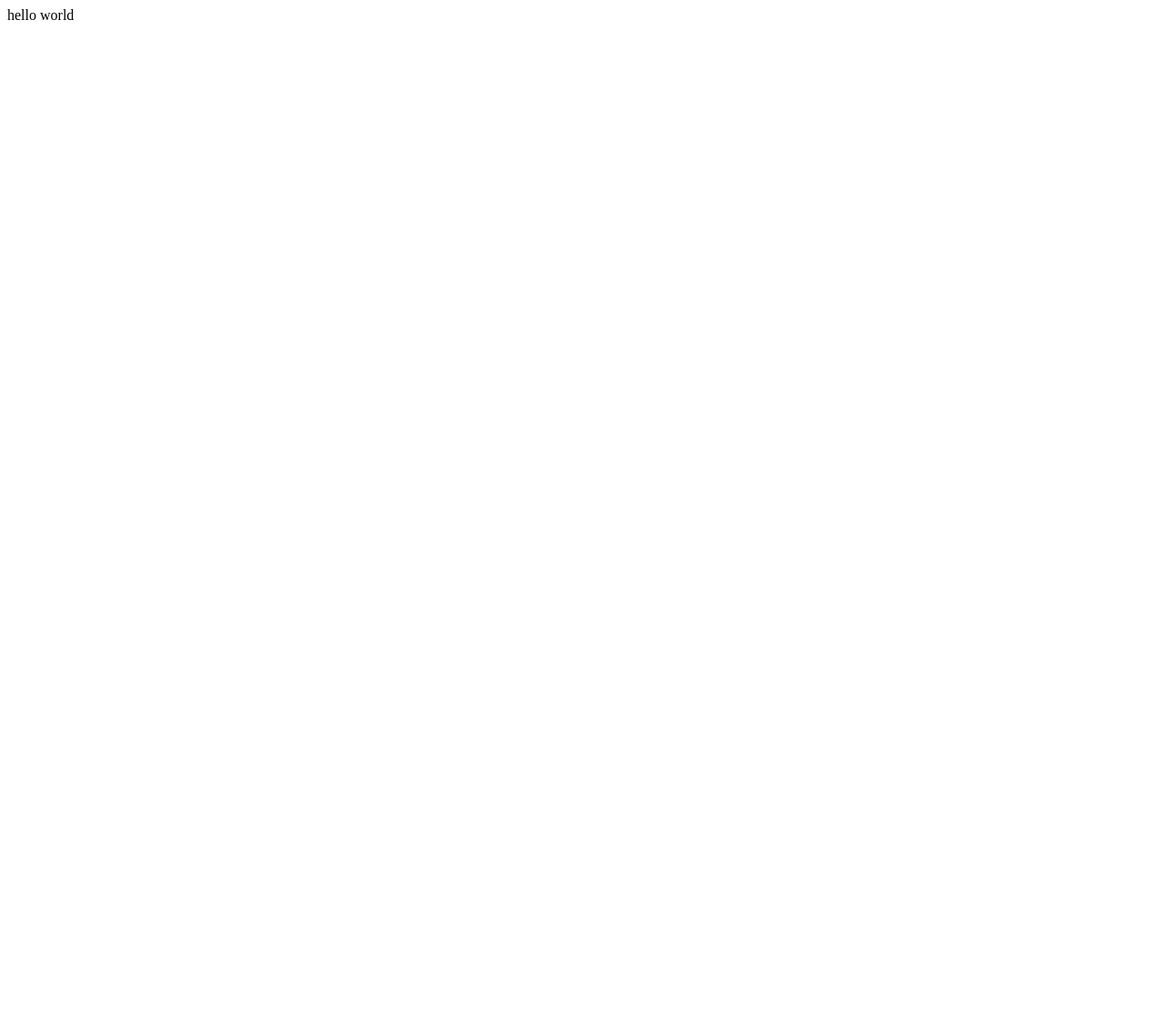
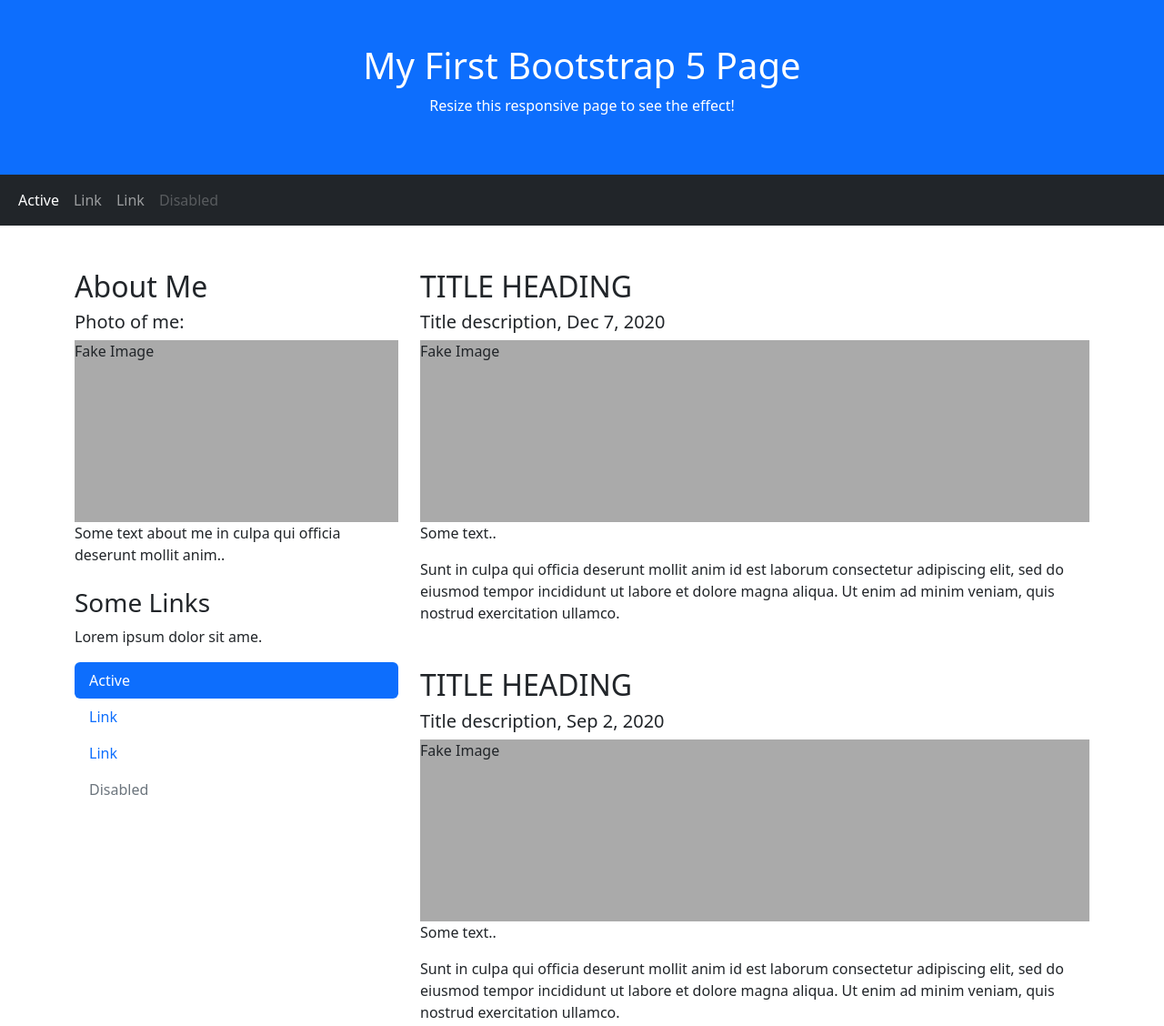
Before and after one commit to johnczontos/johnczontos.github.io, a plain HTML site: page index.html in a window 1280 px wide. Shown: the top 1128 px of the page at 91% size. Before the commit the page ends 800 px from the top, so only its background shows below. Drawn offline with nearby package versions, Linux system fonts and the light colour scheme.

Commit message:
bootstrap

```diff
--- a/index.html
+++ b/index.html
@@ -1 +1,88 @@
-hello world
+<!DOCTYPE html>
+<html lang="en">
+<head>
+  <title>Bootstrap 5 Website Example</title>
+  <meta charset="utf-8">
+  <meta name="viewport" content="width=device-width, initial-scale=1">
+  <link href="https://cdn.jsdelivr.net/npm/bootstrap@5.2.3/dist/css/bootstrap.min.css" rel="stylesheet">
+  <script src="https://cdn.jsdelivr.net/npm/bootstrap@5.2.3/dist/js/bootstrap.bundle.min.js"></script>
+  <style>
+  .fakeimg {
+    height: 200px;
+    background: #aaa;
+  }
+  </style>
+</head>
+<body>
+
+<div class="p-5 bg-primary text-white text-center">
+  <h1>My First Bootstrap 5 Page</h1>
+  <p>Resize this responsive page to see the effect!</p>
+</div>
+
+<nav class="navbar navbar-expand-sm bg-dark navbar-dark">
+  <div class="container-fluid">
+    <ul class="navbar-nav">
+      <li class="nav-item">
+        <a class="nav-link active" href="#">Active</a>
+      </li>
+      <li class="nav-item">
+        <a class="nav-link" href="#">Link</a>
+      </li>
+      <li class="nav-item">
+        <a class="nav-link" href="#">Link</a>
+      </li>
+      <li class="nav-item">
+        <a class="nav-link disabled" href="#">Disabled</a>
+      </li>
+    </ul>
+  </div>
+</nav>
+
+<div class="container mt-5">
+  <div class="row">
+    <div class="col-sm-4">
+      <h2>About Me</h2>
+      <h5>Photo of me:</h5>
+      <div class="fakeimg">Fake Image</div>
+      <p>Some text about me in culpa qui officia deserunt mollit anim..</p>
+      <h3 class="mt-4">Some Links</h3>
+      <p>Lorem ipsum dolor sit ame.</p>
+      <ul class="nav nav-pills flex-column">
+        <li class="nav-item">
+          <a class="nav-link active" href="#">Active</a>
+        </li>
+        <li class="nav-item">
+          <a class="nav-link" href="#">Link</a>
+        </li>
+        <li class="nav-item">
+          <a class="nav-link" href="#">Link</a>
+        </li>
+        <li class="nav-item">
+          <a class="nav-link disabled" href="#">Disabled</a>
+        </li>
+      </ul>
+      <hr class="d-sm-none">
+    </div>
+    <div class="col-sm-8">
+      <h2>TITLE HEADING</h2>
+      <h5>Title description, Dec 7, 2020</h5>
+      <div class="fakeimg">Fake Image</div>
+      <p>Some text..</p>
+      <p>Sunt in culpa qui officia deserunt mollit anim id est laborum consectetur adipiscing elit, sed do eiusmod tempor incididunt ut labore et dolore magna aliqua. Ut enim ad minim veniam, quis nostrud exercitation ullamco.</p>
+
+      <h2 class="mt-5">TITLE HEADING</h2>
+      <h5>Title description, Sep 2, 2020</h5>
+      <div class="fakeimg">Fake Image</div>
+      <p>Some text..</p>
+      <p>Sunt in culpa qui officia deserunt mollit anim id est laborum consectetur adipiscing elit, sed do eiusmod tempor incididunt ut labore et dolore magna aliqua. Ut enim ad minim veniam, quis nostrud exercitation ullamco.</p>
+    </div>
+  </div>
+</div>
+
+<div class="mt-5 p-4 bg-dark text-white text-center">
+  <p>Footer</p>
+</div>
+
+</body>
+</html>
```
